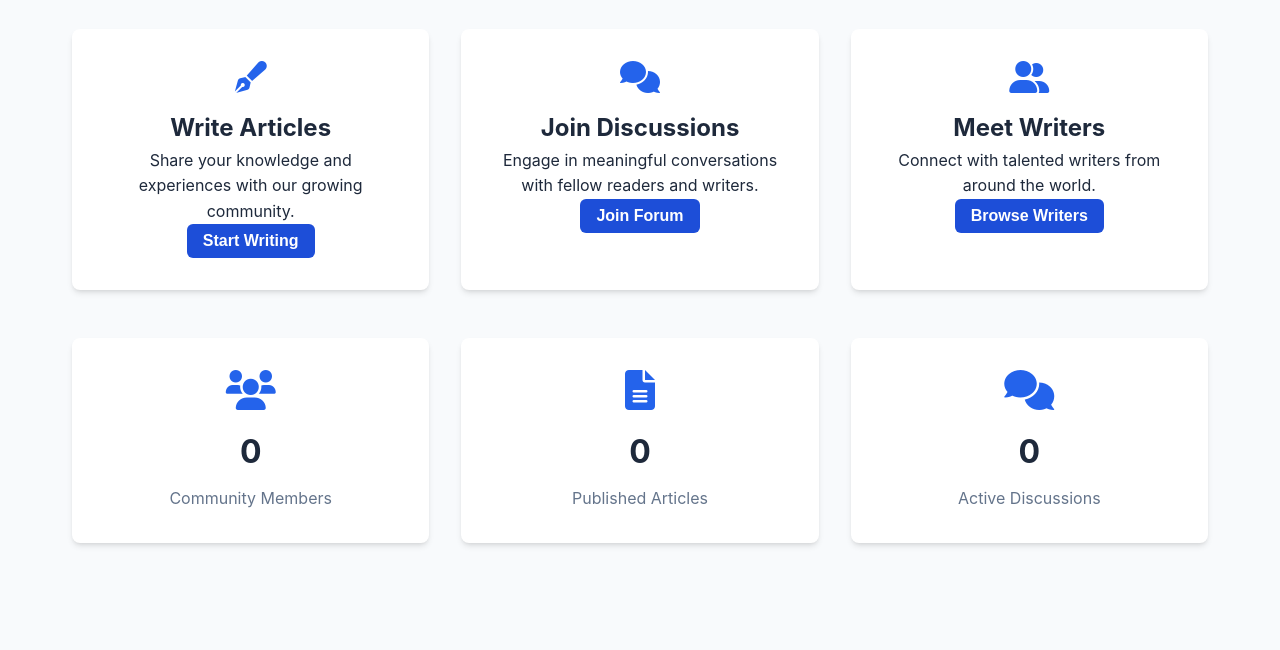
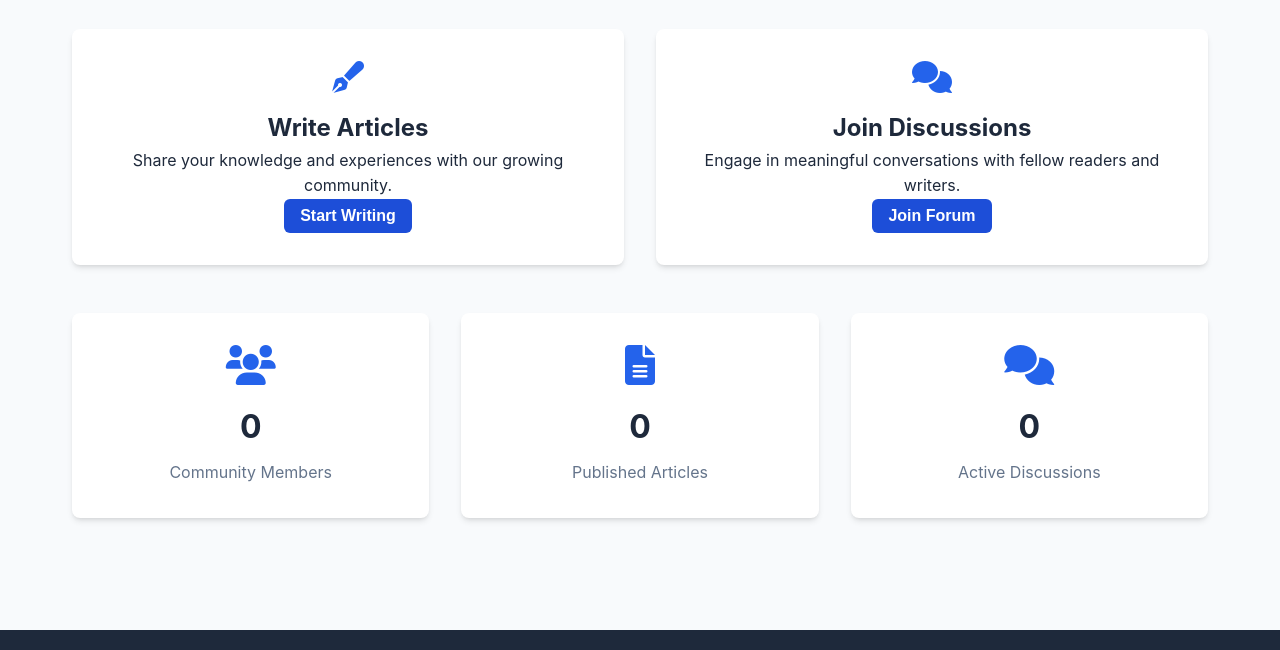
Before and after one commit to LoveUwUBotForeverMcBoss1999/articles, a plain HTML site: page community.html in a window 1280 px wide. Shown: the part 150-800 px from the top of the page. Drawn offline with Linux system fonts and the light colour scheme.

Commit message:
Update community.html

```diff
--- a/community.html
+++ b/community.html
@@ -54,13 +54,6 @@
                 <p>Engage in meaningful conversations with fellow readers and writers.</p>
                 <button class="primary-btn" onclick="location.href='https://discord.gg/ZJMTZkaUV2';">Join Forum</button>
             </div>
-
-            <div class="community-card">
-                <i class="fas fa-user-friends"></i>
-                <h2>Meet Writers</h2>
-                <p>Connect with talented writers from around the world.</p>
-                <button class="primary-btn" onclick="location.href='meet-writers';">Browse Writers</button>
-            </div>
         </section>
 
 
```
